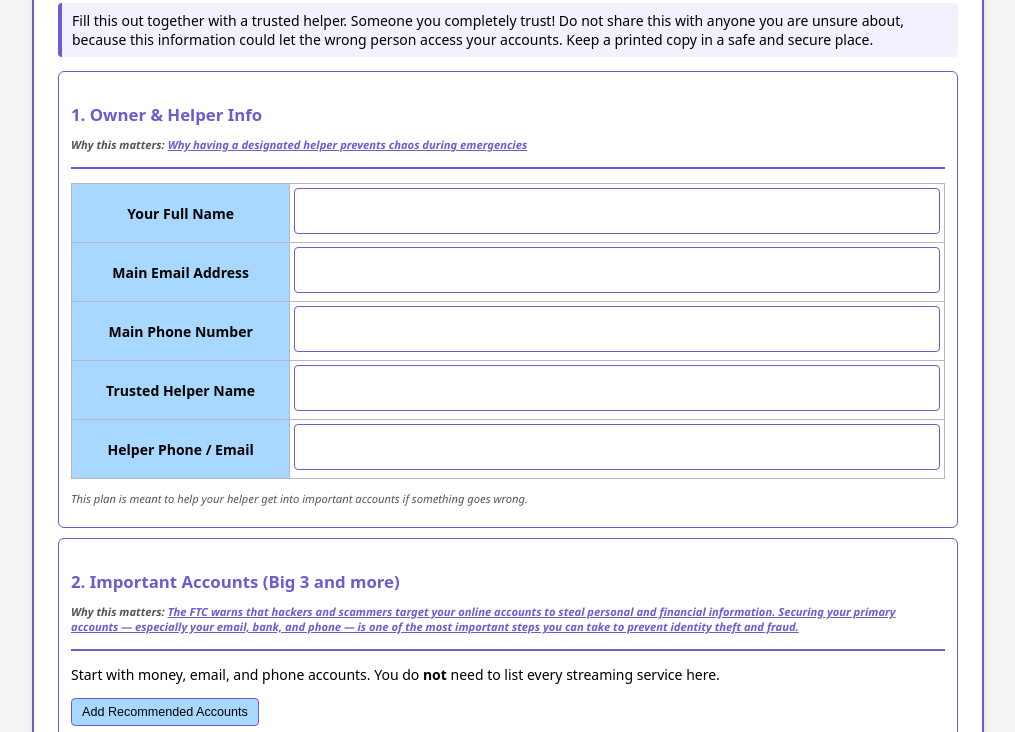
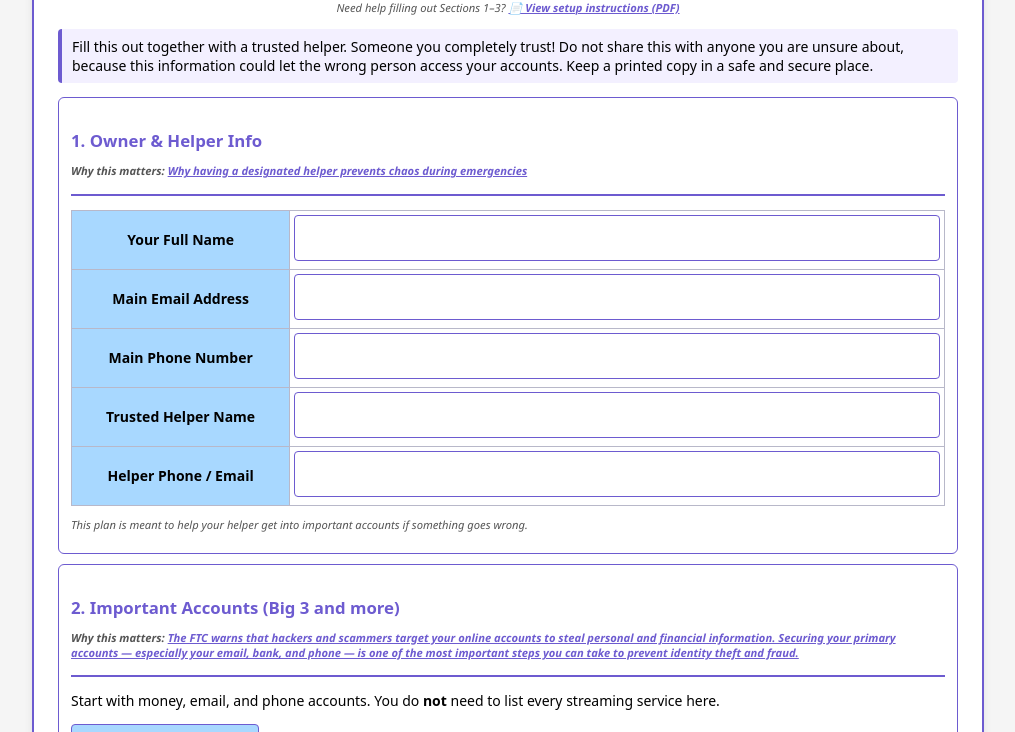
Before and after one commit to geofreycleland/itm433-personal-security-plan, a plain HTML site: page index.html in a window 1280 px wide. Shown: the part 123-855 px from the top of the page, without its empty margins (132-1147 px from the left). Drawn offline with Linux system fonts and the light colour scheme.

Commit message:
Update index.html
added link to instructions on sections 1-3 at the top

```diff
--- a/index.html
+++ b/index.html
@@ -290,6 +290,12 @@ table {
       <button class="btn" onclick="window.print()">Print This Plan</button>
     </div>
     <h1>Personal Security Plan</h1>
+	  <p class="small-note no-print" style="text-align: center;">
+  Need help filling out Sections 1–3?
+  <a href="PDF/Up_to_Section 3.pdf" target="_blank">
+    📄 View setup instructions (PDF)
+  </a>
+</p>
     <p class="intro no-print">
       Fill this out together with a trusted helper. Someone you completely trust!
 Do not share this with anyone you are unsure about, because this information could let the wrong person access your accounts. Keep a printed copy in a safe and secure place.
@@ -686,7 +692,7 @@ Do not share this with anyone you are unsure about, because this information cou
         </div>
 
         <div style="font-weight: bold; white-space: nowrap;">
-            Version 3.1 | Last Updated: 2025-12-17
+            Version 3.2 | Last Updated: 2025-12-17
         </div>
     </div>
       </div>
```
